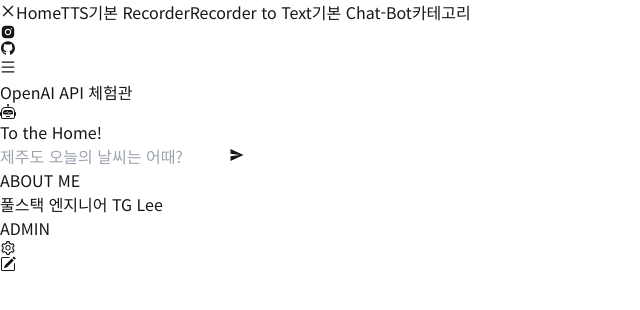
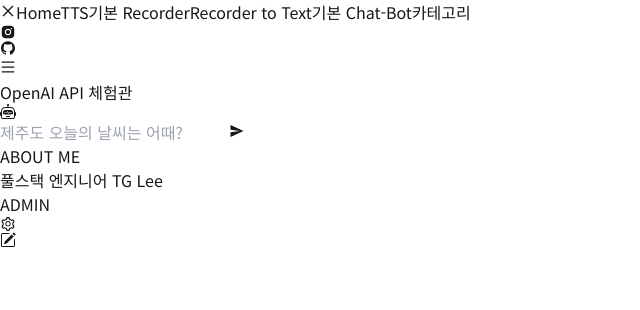
Before and after one commit to 82orez/openai-api-practice, a Next.js app: page /chatbot in a window 1280 px wide. Shown: the top 310 px of the page, without its empty margins (0-640 px from the left). Built offline with nearby package versions, Linux system fonts and the light colour scheme.

Commit message:
recorder to text-3

```diff
--- a/src/app/chatbot/page.tsx
+++ b/src/app/chatbot/page.tsx
@@ -20,7 +20,7 @@
     if (!isLoading && messages.length > 0) {
       const lastMessage = messages[messages.length - 1];
 
-      // 마지막 메시지가 assistant의 응답이고 아직 처리되지 않았다면 실행
+      // 마지막 메시지가 assistant 의 응답이고 아직 처리되지 않았다면 실행
       if (lastMessage.role === "assistant" && lastMessage.content !== processedText) {
         setProcessedText(lastMessage.content);
         sendTextToServer(lastMessage.content);
@@ -54,11 +54,7 @@
   }, [audioSrc]);
 
   return (
-    <div className="flex h-screen w-full flex-col items-center justify-between">
-      <Link href={"/"} className={"fixed right-5 top-5 rounded-md bg-pink-300 p-4"}>
-        To the Home!
-      </Link>
-
+    <div className="flex h-full w-full flex-col items-center justify-between">
       <div className="h-full w-full max-w-md rounded-lg bg-white p-6 shadow-md">
         <div className="flex h-full flex-col justify-between">
           <div className="overflow-y-auto">
--- a/src/app/record-text/page.tsx
+++ b/src/app/record-text/page.tsx
@@ -63,11 +63,11 @@
 
   return (
     <div className="flex flex-col items-center p-4">
-      <p className={"mb-8"}>녹음한 파일을 다운 및 업로드하고 텍스트 변환</p>
+      <p className={"mb-8"}>녹음한 파일에서 텍스트 추출하기</p>
 
       <button
         onClick={isRecording ? handleStopRecording : startRecording}
-        className={`rounded px-4 py-2 ${isRecording ? "bg-red-500" : "bg-blue-500"} text-white`}
+        className={`rounded px-4 py-2 ${isRecording ? "animate-pulse bg-red-500" : "bg-blue-500"} text-white`}
         disabled={isProcessing}>
         {isRecording ? "Stop Recording" : "Start Recording"}
       </button>
```
